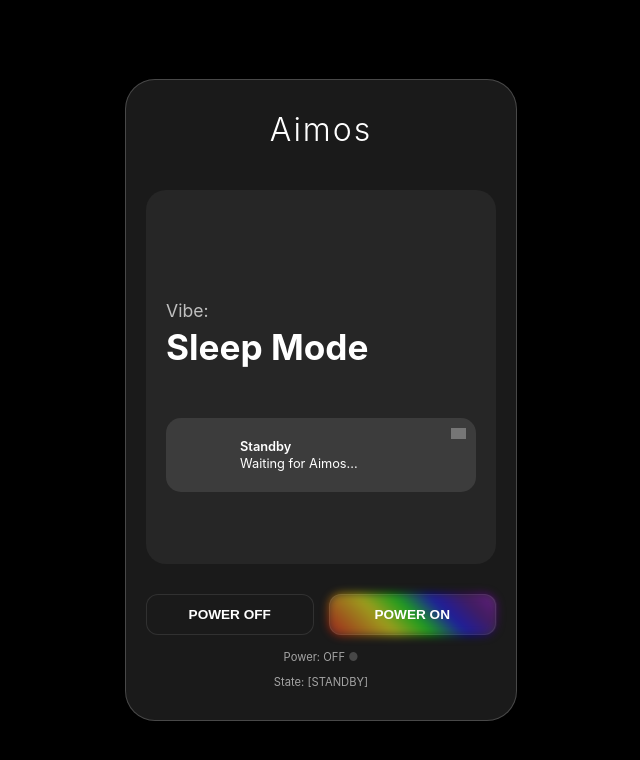
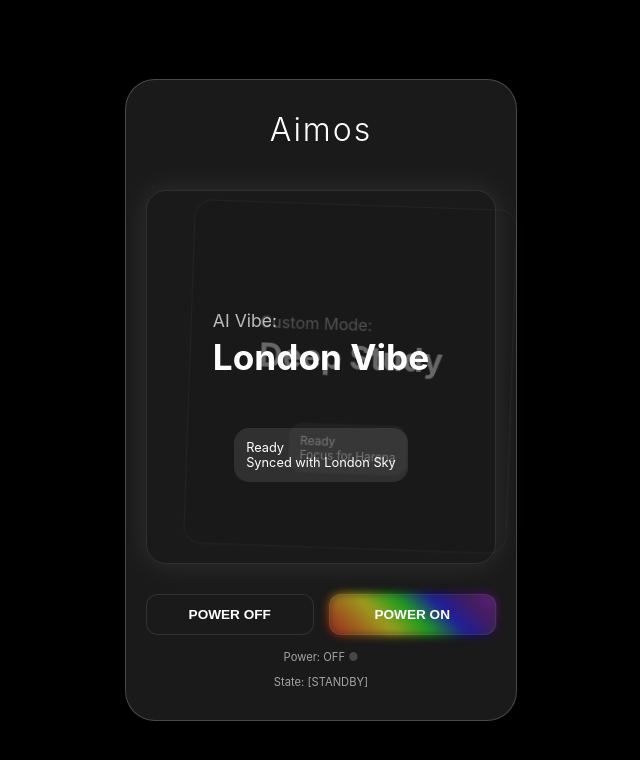
Before and after one commit to harearen/ambientlamp, a Flask app: page / in a window 1280 px wide. Shown: the top 760 px of the page, without its empty margins (319-959 px from the left). Run offline with Flask 3, Linux system fonts and the light colour scheme; some libraries are stand-ins or nearby versions; grey boxes are pictures that could not be loaded.

Commit message:
set mode cards in HTML

```diff
--- a/app.py
+++ b/app.py
@@ -1,5 +1,6 @@
 import os
 import pytz
+import json  # 追加
 from datetime import datetime
 from flask import Flask, render_template, jsonify
 from dotenv import load_dotenv
@@ -14,17 +15,36 @@ load_dotenv()
 
 app = Flask(__name__)
 OPENWEATHER_API_KEY = os.getenv("OPENWEATHER_API_KEY")
-SPOTIPY_CLIENT_ID = os.getenv("SPOTIFY_CLIENT_ID")
-SPOTIPY_CLIENT_SECRET = os.getenv("SPOTIFY_CLIENT_SECRET")
-SPOTIPY_REDIRECT_URI = os.getenv("SPOTIFY_REDIRECT_URI")
+SPOTIPY_CLIENT_ID = os.getenv("SPOTIPY_CLIENT_ID") or os.getenv("SPOTIFY_CLIENT_ID")
+SPOTIPY_CLIENT_SECRET = os.getenv("SPOTIPY_CLIENT_SECRET") or os.getenv("SPOTIFY_CLIENT_SECRET")
+SPOTIPY_REDIRECT_URI = os.getenv("SPOTIPY_REDIRECT_URI") or os.getenv("SPOTIFY_REDIRECT_URI")
+
+# --- Helper Functions ---
+def load_modes():
+    """modes.json を読み込む"""
+    modes_path = os.path.join(os.path.dirname(__file__), 'modes.json')
+    try:
+        with open(modes_path, 'r', encoding='utf-8') as f:
+            data = json.load(f)
+            return data.get("custom_modes", []) # custom_modesの中身だけ返す
+    except Exception as e:
+        print(f"JSON Load Error: {e}")
+        return []
+
+# --- Routes ---
 
 @app.route('/')
 def index():
     return render_template('index.html')
 
+@app.route('/api/get_modes')
+def get_modes_api():
+    """フロントエンドに全モードを返す"""
+    modes = load_modes()
+    return jsonify({"custom_modes": modes})
+
 @app.route('/api/update_vibe')
 def update_vibe():
-
     try:
         london_tz = pytz.timezone('Europe/London')
         now_london = datetime.now(london_tz)
@@ -55,42 +75,57 @@ def update_vibe():
             SPOTIPY_REDIRECT_URI
         )
 
-        h = vibe.get("hue", 0)
-        s = vibe.get("saturation", 0)
-        v = vibe.get("brightness", 0)
-
+        h, s, v = vibe.get("hue", 0), vibe.get("saturation", 0), vibe.get("brightness", 0)
         r, g, b = hsv_to_rgb_normalized(h, s, v)
-
         update_physical_led(r, g, b)
 
         return jsonify({
-        "status": "success",
-        "vibe_name": vibe["vibe_name"],
-        "reason": vibe["reason"],
-        "rgb": [r, g, b],
-        "spotify": spotify_info,
-        "spotify_status": "success" if success else "error"
-    })
-
+            "status": "success",
+            "vibe_name": vibe["vibe_name"],
+            "rgb": [r, g, b],
+            "spotify": spotify_info
+        })
     except Exception as e:
         print(f"Error during update: {e}")
-        return jsonify({
-            "error": str(e),
-            "status": "critical_error"
-        }), 500
+        return jsonify({"error": str(e)}), 500
+
+@app.route('/api/play_mode/<mode_id>')
+def play_mode(mode_id):
+    modes = load_modes()
+    # modes はリストになっているのでそのまま検索
+    mode = next((m for m in modes if m["id"] == mode_id), None)
+
+    if not mode:
+        return jsonify({"error": "Mode not found"}), 404
+
+    if mode.get('is_ai'):
+        return update_vibe()
+
+    # Custom Mode Logic
+    r, g, b = mode['rgb']
+    update_physical_led(r, g, b)
+
+    success, spotify_info = play_vibe(
+        mode["spotify_query"],
+        SPOTIPY_CLIENT_ID,
+        SPOTIPY_CLIENT_SECRET,
+        SPOTIPY_REDIRECT_URI
+    )
+
+    return jsonify({
+        "status": "success",
+        "vibe_name": mode["name"],
+        "rgb": [r, g, b],
+        "spotify": spotify_info
+    })
 
 @app.route('/api/stop_vibe')
 def stop_vibe():
     try:
        from utils.spotify import stop_spotify
-       success = stop_spotify(
-            os.getenv("SPOTIPY_CLIENT_ID") or os.getenv("SPOTIFY_CLIENT_ID"),
-            os.getenv("SPOTIPY_CLIENT_SECRET") or os.getenv("SPOTIFY_CLIENT_SECRET"),
-            os.getenv("SPOTIPY_REDIRECT_URI") or os.getenv("SPOTIFY_REDIRECT_URI")
-        )
+       success = stop_spotify(SPOTIPY_CLIENT_ID, SPOTIPY_CLIENT_SECRET, SPOTIPY_REDIRECT_URI)
        return jsonify({"status": "success" if success else "error"})
     except Exception as e:
-        print(f"Stop error: {e}")
         return jsonify({"status": "error"}), 500
 
 if __name__ == '__main__':
--- /dev/null
+++ b/modes.json
@@ -0,0 +1,18 @@
+{
+  "custom_modes": [
+    {
+      "id": "ai_vibe",
+      "name": "London Vibe",
+      "is_ai": true,
+      "description": "Synced with London Sky"
+    },
+    {
+      "id": "study_mode",
+      "name": "Deep Study",
+      "is_ai": false,
+      "rgb": [60, 100, 255],
+      "spotify_query": "Lofi Study Focus",
+      "description": "Focus for Harena"
+    }
+  ]
+}
--- a/templates/index.html
+++ b/templates/index.html
@@ -4,6 +4,11 @@
     <meta charset="UTF-8" />
     <meta name="viewport" content="width=device-width, initial-scale=1.0" />
     <title>Aimos - Ambient Vibe Controller</title>
+    <link
+      rel="stylesheet"
+      href="https://cdn.jsdelivr.net/npm/swiper@11/swiper-bundle.min.css"
+    />
+    <script src="https://cdn.jsdelivr.net/npm/swiper@11/swiper-bundle.min.js"></script>
     <style>
       :root {
         --glass-bg: rgba(255, 255, 255, 0.1);
@@ -198,6 +203,39 @@
         color: #666;
         transition: color 0.5s ease;
       }
+
+      .swiper {
+        width: 100%;
+        height: 380px;
+        margin-top: 20px;
+      }
+
+      .swiper-slide {
+        opacity: 0.4;
+        width: 280px;
+        height: 100%;
+        display: flex;
+        flex-direction: column;
+        justify-content: center;
+        align-items: center;
+        background: rgba(255, 255, 255, 0.05);
+        border-radius: 20px;
+        border: 1px solid rgba(255, 255, 255, 0.1);
+        box-sizing: border-box;
+      }
+
+      .swiper-slide-active {
+        opacity: 1 !important;
+        filter: blur(0px) !important;
+        box-shadow: 0 0 30px rgba(255, 255, 255, 0.1); /* 手前だけ少し光らせる */
+      }
+
+      .vibe-card {
+        background: transparent !important;
+        margin-top: 0 !important;
+        padding: 20px;
+        width: 100%;
+      }
     </style>
   </head>
   <body>
@@ -207,24 +245,8 @@
         <h1>Aimos</h1>
       </header>
 
-      <main class="vibe-card">
-        <div class="vibe-content">
-          <p class="label">Vibe:</p>
-          <h2 id="vibe-name">Sleep Mode</h2>
-        </div>
-
-        <div class="spotify-widget">
-          <img id="album-art" src="https://via.placeholder.com/50" alt="Art" />
-          <div class="track-info">
-            <p id="playlist-name">Standby</p>
-            <p id="track-details">Waiting for Aimos...</p>
-          </div>
-          <img
-            src="https://upload.wikimedia.org/wikipedia/commons/1/19/Spotify_logo_without_text.svg"
-            class="spotify-icon"
-            alt="Spotify"
-          />
-        </div>
+      <main class="swiper">
+        <div class="swiper-wrapper" id="mode-cards-container"></div>
       </main>
 
       <footer class="controls">
@@ -248,6 +270,55 @@
     </div>
 
     <script>
+      window.onload = async () => {
+        await refreshCards();
+      };
+
+      async function refreshCards() {
+        try {
+          const response = await fetch("/api/get_modes");
+          if (!response.ok) throw new Error("Network response was not ok");
+
+          const data = await response.json();
+          console.log("Received data:", data); // デバッグ用にログを出す
+
+          // data がリストなのか、{"custom_modes": []} というオブジェクトなのかを判定
+          const modes = Array.isArray(data) ? data : data.custom_modes || [];
+
+          if (modes.length === 0) {
+            console.warn("No modes found in data");
+          }
+
+          const container = document.getElementById("mode-cards-container");
+          container.innerHTML = "";
+
+          modes.forEach((mode) => {
+            const slide = document.createElement("div");
+            slide.className = "swiper-slide vibe-card";
+            slide.setAttribute("data-mode-id", mode.id);
+
+            slide.innerHTML = `
+                <div class="vibe-content">
+                    <p class="label">${mode.is_ai ? "AI Vibe" : "Custom Mode"}:</p>
+                    <h2>${mode.name}</h2>
+                </div>
+                <div class="spotify-widget">
+                    <div class="track-info">
+                        <p id="playlist-name-${mode.id}">Ready</p>
+                        <p>${mode.description || "Tap to start"}</p>
+                    </div>
+                </div>
+            `;
+            container.appendChild(slide);
+          });
+
+          if (swiper) swiper.update();
+        } catch (err) {
+          console.error("Failed to load modes:", err);
+          const container = document.getElementById("mode-cards-container");
+          container.innerHTML = `<p style="color: #ff4d4d; margin-top: 50px;">Failed to load modes. Please try again later.</p>`;
+        }
+      }
       async function powerOn() {
         const btnOn = document.getElementById("btn-power-on");
         const vibeName = document.getElementById("vibe-name");
@@ -311,6 +382,22 @@
 
         document.body.style.background = "#000";
       }
+
+      const swiper = new Swiper(".swiper", {
+        effect: "cards",
+        grabCursor: true,
+        direction: "horizontal",
+        on: {
+          slideChange: function () {
+            const stateText = document.getElementById("status-text-state");
+            if (this.activeIndex === 0) {
+              stateText.innerText = "AI MODE";
+            } else {
+              stateText.innerText = "STUDY MODE";
+            }
+          },
+        },
+      });
     </script>
   </body>
 </html>
```
